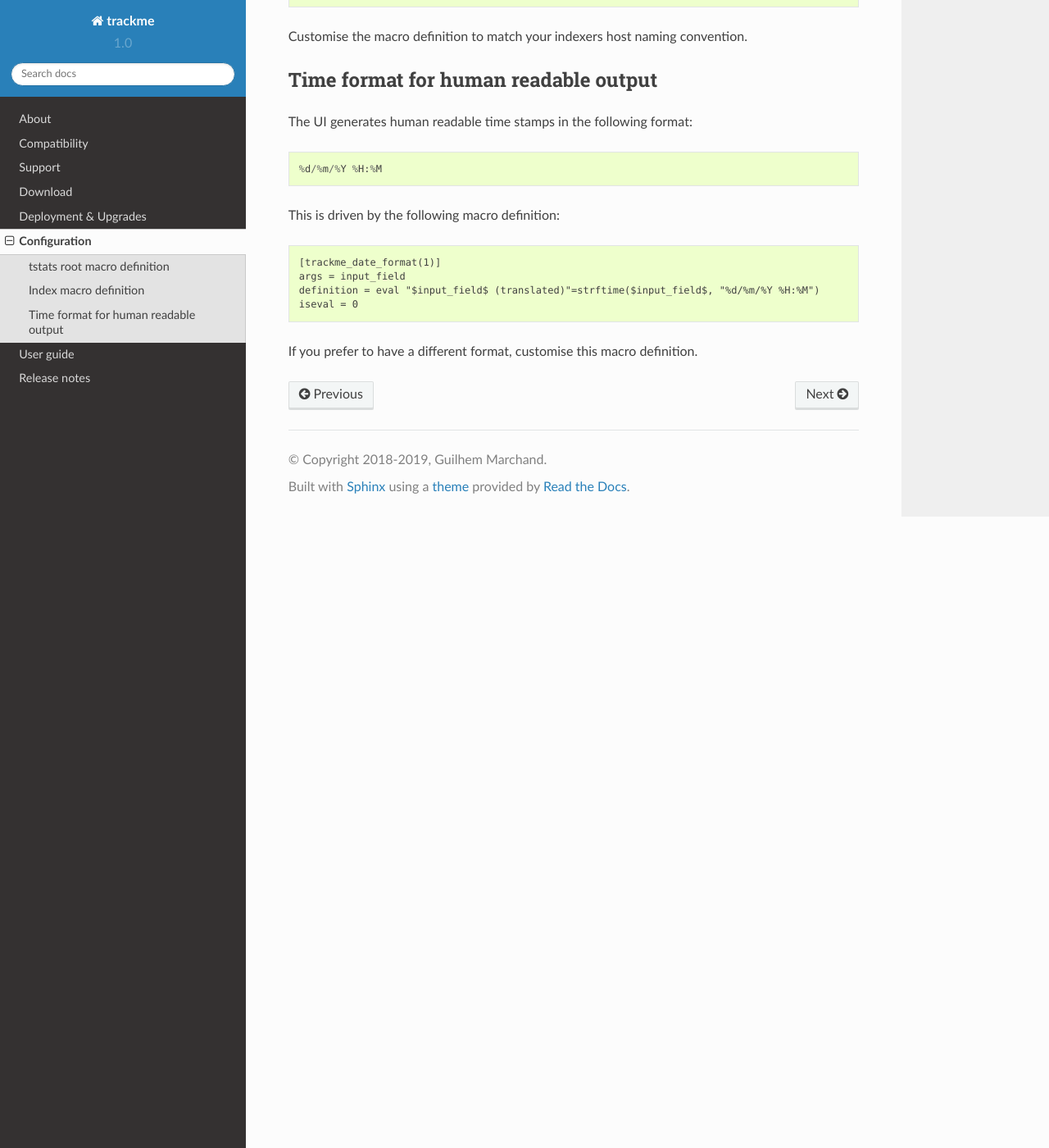
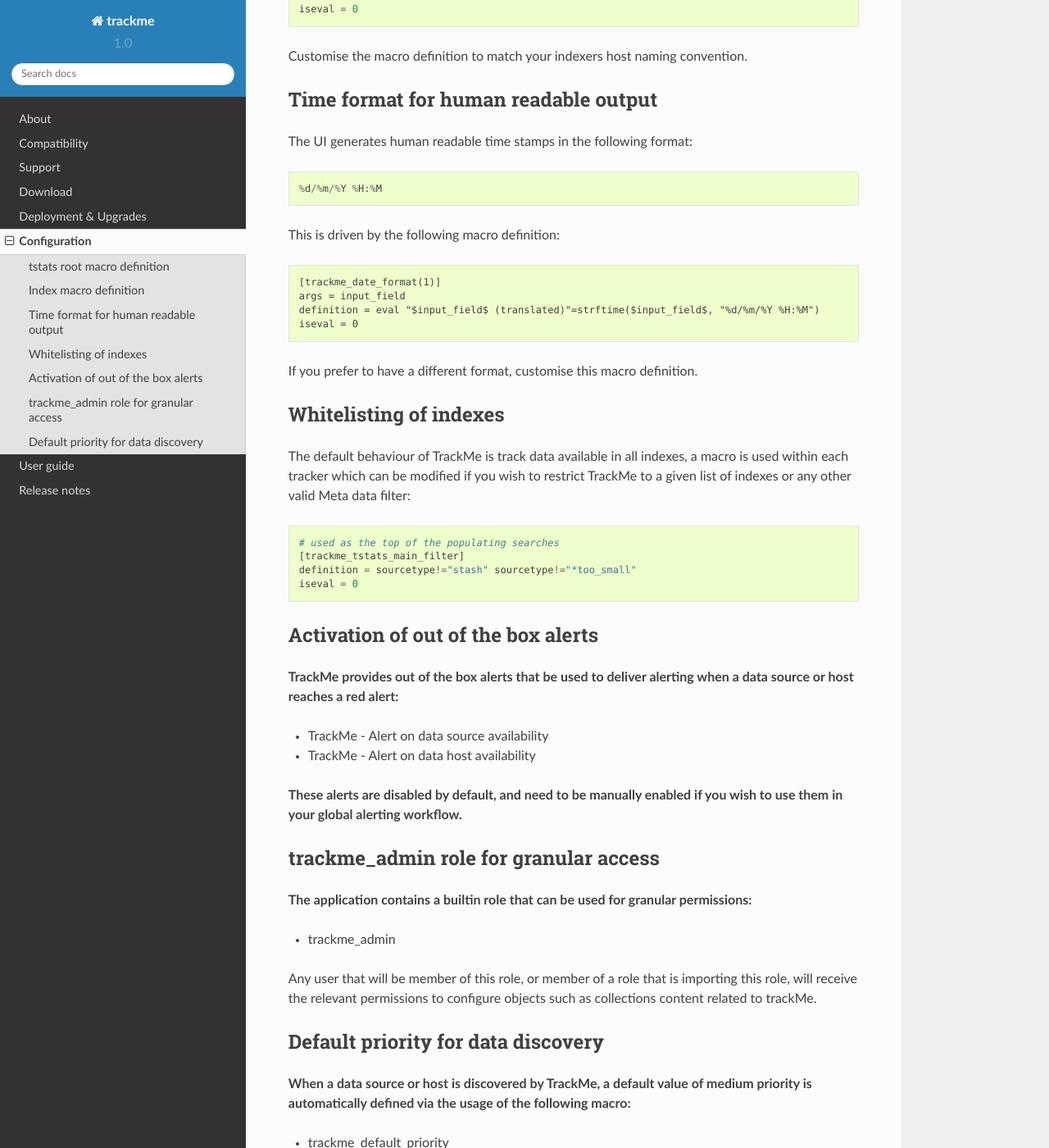
Before and after one commit to guilhemmarchand/trackme, a Sphinx documentation site: the page built from docs/configuration.rst, in a window 1280 px wide and 1400 px high, scrolled down 814 px. Shown: the whole window at 82% size. Built offline with Sphinx 7.4.7 and the Read the Docs theme 2.0.0, drawn with Linux system fonts in a browser that asks for light colours; some of the changed text lies outside the part shown.

```diff
--- a/docs/configuration.rst
+++ b/docs/configuration.rst
@@ -1,7 +1,7 @@
 Configuration
 #############
 
-**Very few specific configuration items that are required:**
+**TrackMe does not require any configuration and works out of the box after its installation, however there are some configuration items you might wish to consider:**
 
 tstats root macro definition
 ============================
@@ -56,3 +56,50 @@ This is driven by the following macro definition:
     iseval = 0
 
 If you prefer to have a different format, customise this macro definition.
+
+Whitelisting of indexes
+=======================
+
+The default behaviour of TrackMe is track data available in all indexes, a macro is used within each tracker which can be modified if you wish to restrict TrackMe to a given list of indexes or any other valid Meta data filter:
+
+::
+
+    # used as the top of the populating searches
+    [trackme_tstats_main_filter]
+    definition = sourcetype!="stash" sourcetype!="*too_small"
+    iseval = 0
+
+Activation of out of the box alerts
+===================================
+
+**TrackMe provides out of the box alerts that be used to deliver alerting when a data source or host reaches a red alert:**
+
+- TrackMe - Alert on data source availability
+
+- TrackMe - Alert on data host availability
+
+**These alerts are disabled by default, and need to be manually enabled if you wish to use them in your global alerting workflow.**
+
+trackme_admin role for granular access
+======================================
+
+**The application contains a builtin role that can be used for granular permissions:**
+
+- trackme_admin
+
+Any user that will be member of this role, or member of a role that is importing this role, will receive the relevant permissions to configure objects such as collections content related to trackMe.
+
+Default priority for data discovery
+===================================
+
+**When a data source or host is discovered by TrackMe, a default value of medium priority is automatically defined via the usage of the following macro:**
+
+- trackme_default_priority
+
+**You can safety customise the macro is you wish to configure a default level of priority by default, which values can be one of the following:**
+
+- low
+- medium
+- high
+
+*Notes: the high value is designed by default to be the highest SLA failure, which should ideally refer to an alert in your ticketing system.*
--- a/docs/releasenotes.rst
+++ b/docs/releasenotes.rst
@@ -13,6 +13,7 @@ Version 1.0.21
 - fix: data sources that came of scope might loose time context upon time and returned as green state
 - fix: over time, trackers can re-add old entries due to flipping state cross-searches
 - fix: data_host_state icon shown as empty if state=orange due to mismatch in macro eval state icon for data_host
+- fix: trackers should refer to the tstats macro
 
 Version 1.0.20
 ==============
--- a/docs/userguide.rst
+++ b/docs/userguide.rst
@@ -4,7 +4,7 @@ User guide
 First steps with the application
 ================================
 
-**Open up the application:**
+**Open the application:**
 
 .. image:: img/minilabel.png
    :alt: minilabel.png
```
Also changed, not shown: 3 other files.
